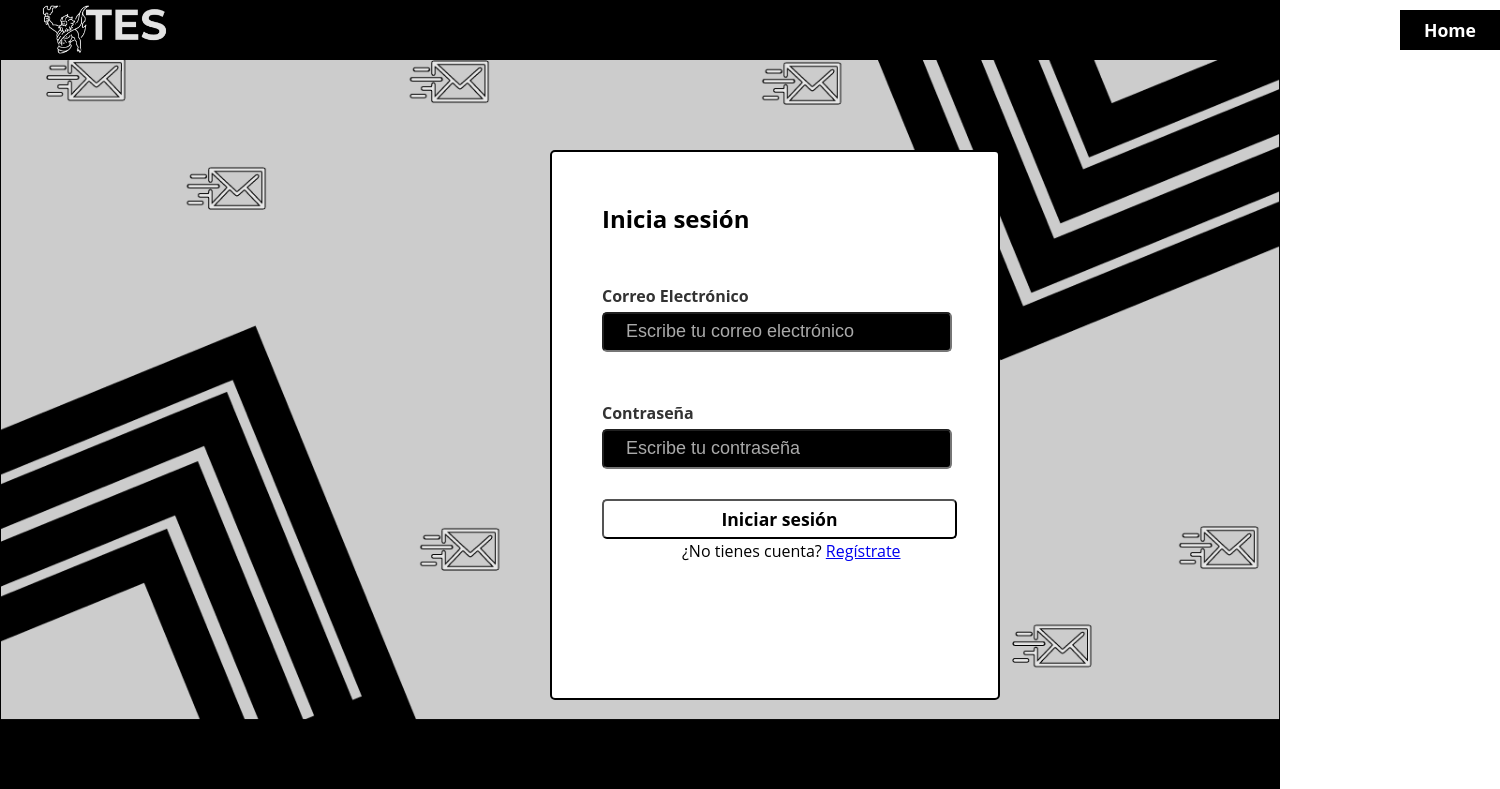
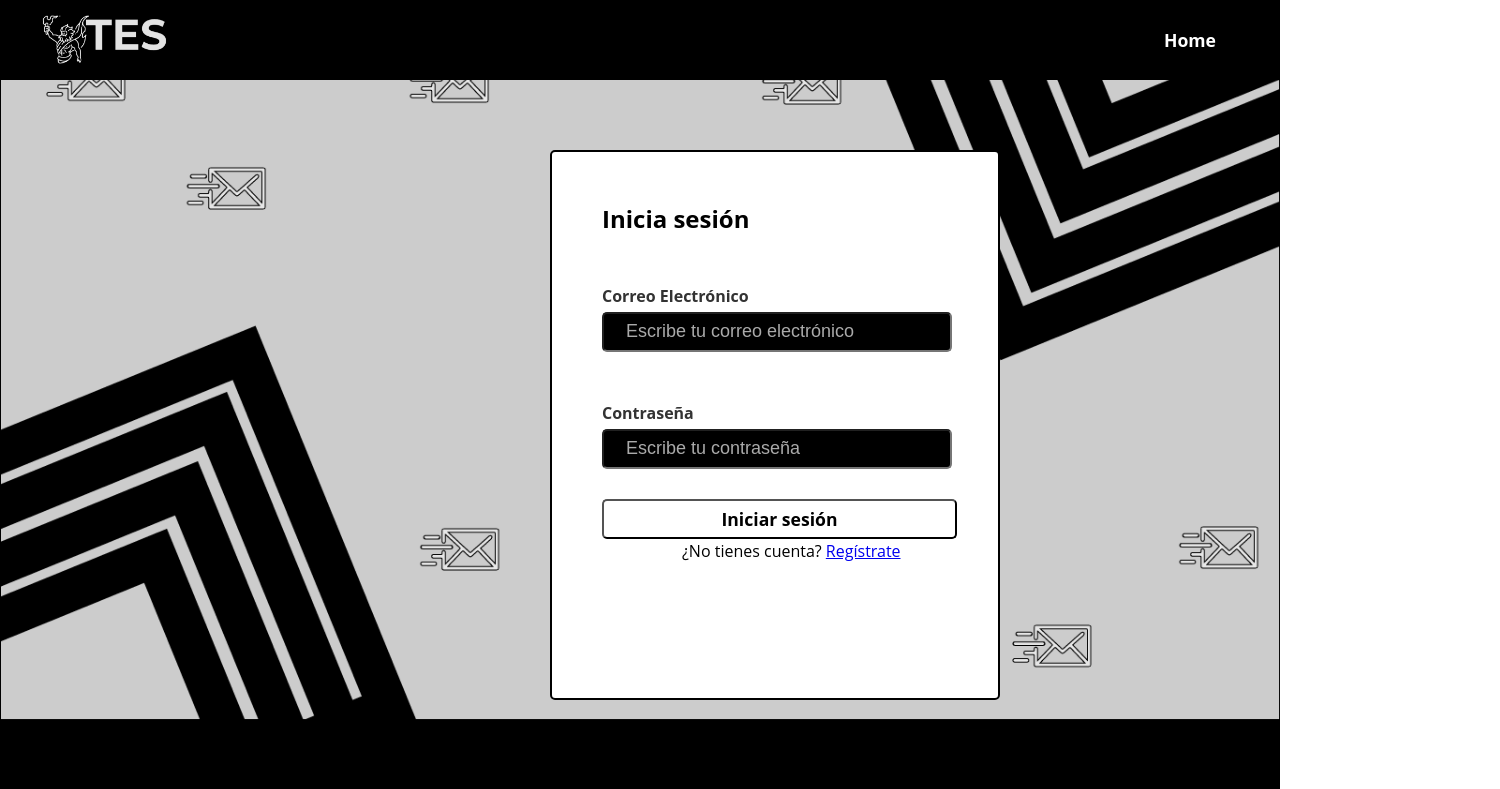
Before and after one commit to DanielGarQ/NotificationFrontEnd, an Angular app: page /login in a window 1280 px wide. Shown: the top 789 px of the page, 1500 px wide, since content can reach past the window. Built offline with nearby package versions, Linux system fonts and the light colour scheme.

Commit message:
-FIX home and general header layout

```diff
--- a/src/app/shared/components/headers/general-header/general-header.component.html
+++ b/src/app/shared/components/headers/general-header/general-header.component.html
@@ -1,5 +1,5 @@
 <header>
-  <img src="assets/TES LOGO.png" alt="Logo" class="header-logo">
+  <img src="assets/TES LOGO.png" alt="Logo" class="header-logo" (click)="redirectToHome()">
   <div class="auth-buttons">
     <button class="home-button" (click)="redirectToHome()">Home</button>
   </div>
--- a/src/app/shared/components/headers/general-header/general-header.component.scss
+++ b/src/app/shared/components/headers/general-header/general-header.component.scss
@@ -1,16 +1,18 @@
 header {
   background-color: black;
-  height: 60px;
+  height: 80px;
   box-sizing: border-box;
   position: absolute;
   top: 0;
   width: 100%;
+  display: flex;
+  justify-content: space-between; /* Para separar el logo y los botones */
+  align-items: center; /* Para centrar los elementos verticalmente */
+  padding: 0 40px; /* Añade un padding lateral */
 }
 
 .header-logo {
-  position: inherit;
-  margin-top: 5px;
-  margin-left: 40px;
+  cursor: pointer;
   width: 130px;
   height: 50px;
 }
@@ -20,22 +22,19 @@ header {
   color: white;
   height: 40px;
   width: 100px;
-  padding: 0;
   background-color: black;
   border: 0;
-  margin-top: 10px;
-  margin-left: 1400px; /* Ajusta este valor según sea necesario */
+  // margin-left: 1400px;
   font-family: 'Open Sans', sans-serif;
   font-size: 1.1rem;
   font-weight: bold;
   text-align: center; /* Centra el texto horizontalmente */
-  line-height: 40px; /* Centra verticalmente el texto en el botón */
   cursor: pointer;
   transition: all 0.3s ease; /* Transición suave para el efecto de hover */
 }
 
 .home-button:hover {
-  background-color: #333; /* Cambia el color de fondo al pasar el cursor */
+  transform: scale(1.1);
 }
 
 .home-button:active {
--- a/src/app/shared/components/headers/header-home/header-home.component.html
+++ b/src/app/shared/components/headers/header-home/header-home.component.html
@@ -1,5 +1,5 @@
 <header>
-  <img src="assets/TES LOGO.png" alt="Logo" class="header-logo">
+  <img src="assets/TES LOGO.png" alt="Logo" class="header-logo" (click)="redirectToHome()">
   <div class="auth-buttons">
     <ng-container *ngIf="isLoggedIn(); else showLoginButtons">
       <button class="logout-button" (click)="logout()">Logout</button>
--- a/src/app/shared/components/headers/header-home/header-home.component.scss
+++ b/src/app/shared/components/headers/header-home/header-home.component.scss
@@ -1,6 +1,6 @@
 header {
   background-color: black;
-  height: 60px;
+  height: 80px;
   box-sizing: border-box;
   position: absolute;
   top: 0;
@@ -9,6 +9,7 @@ header {
   justify-content: space-between; /* Para separar el logo y los botones */
   align-items: center; /* Para centrar los elementos verticalmente */
   padding: 0 40px; /* Añade un padding lateral */
+  cursor: pointer;
 }
 
 .header-logo {
@@ -43,5 +44,5 @@ header {
 .login-button:hover,
 .sign-up-button:hover,
 .logout-button:hover {
-  transform: scale(1.1); /* Aumenta el tamaño al pasar el cursor */
+  transform: scale(1.1);
 }
--- a/src/app/shared/components/headers/header-home/header-home.component.ts
+++ b/src/app/shared/components/headers/header-home/header-home.component.ts
@@ -22,6 +22,10 @@ export class HeaderHomeComponent {
     this.router.navigate(['/home']);
   }
 
+  redirectToHome(): void {
+    this.router.navigate(['/home']);
+  }
+
   redirectToLogin(): void {
     this.router.navigate(['/login']);
   }
```
